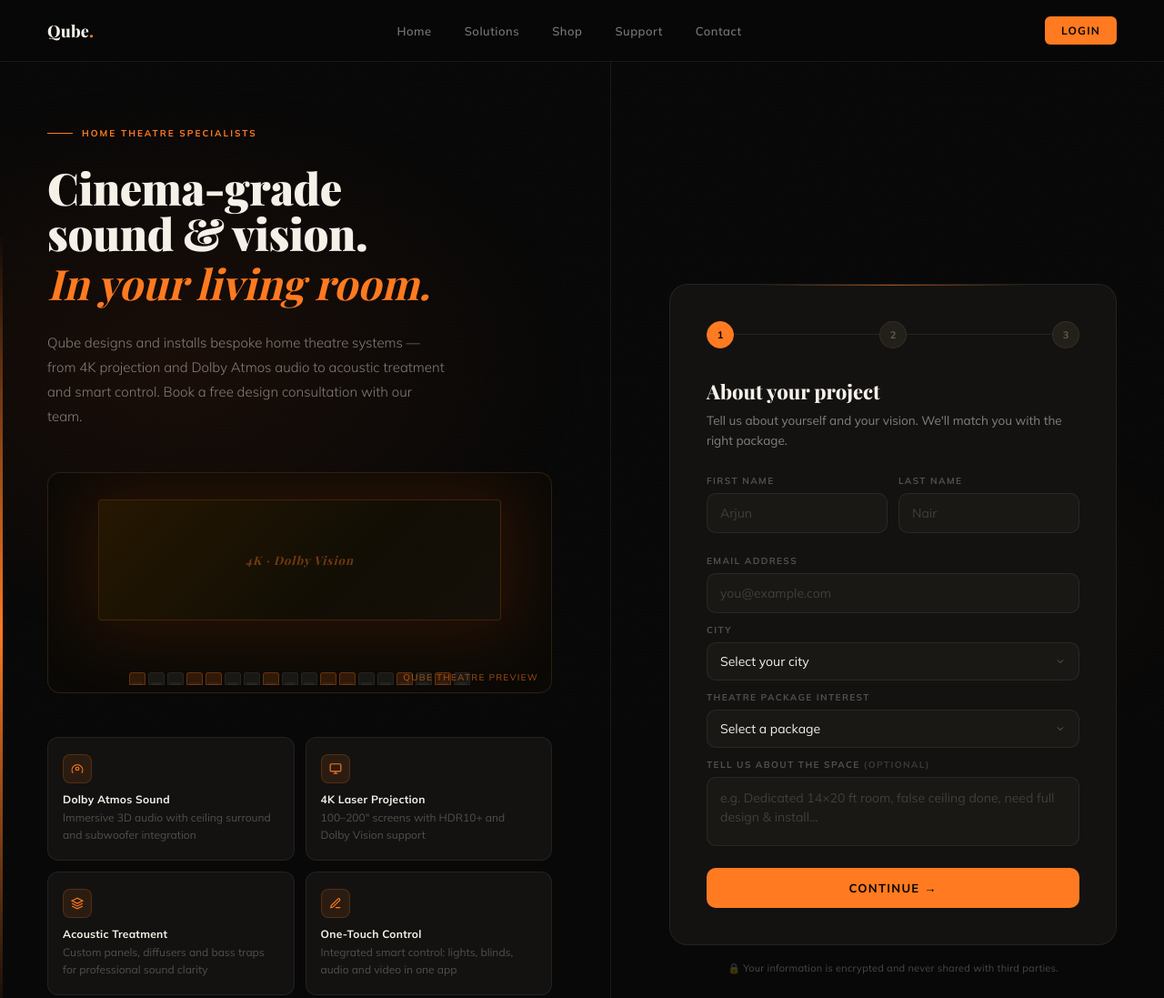
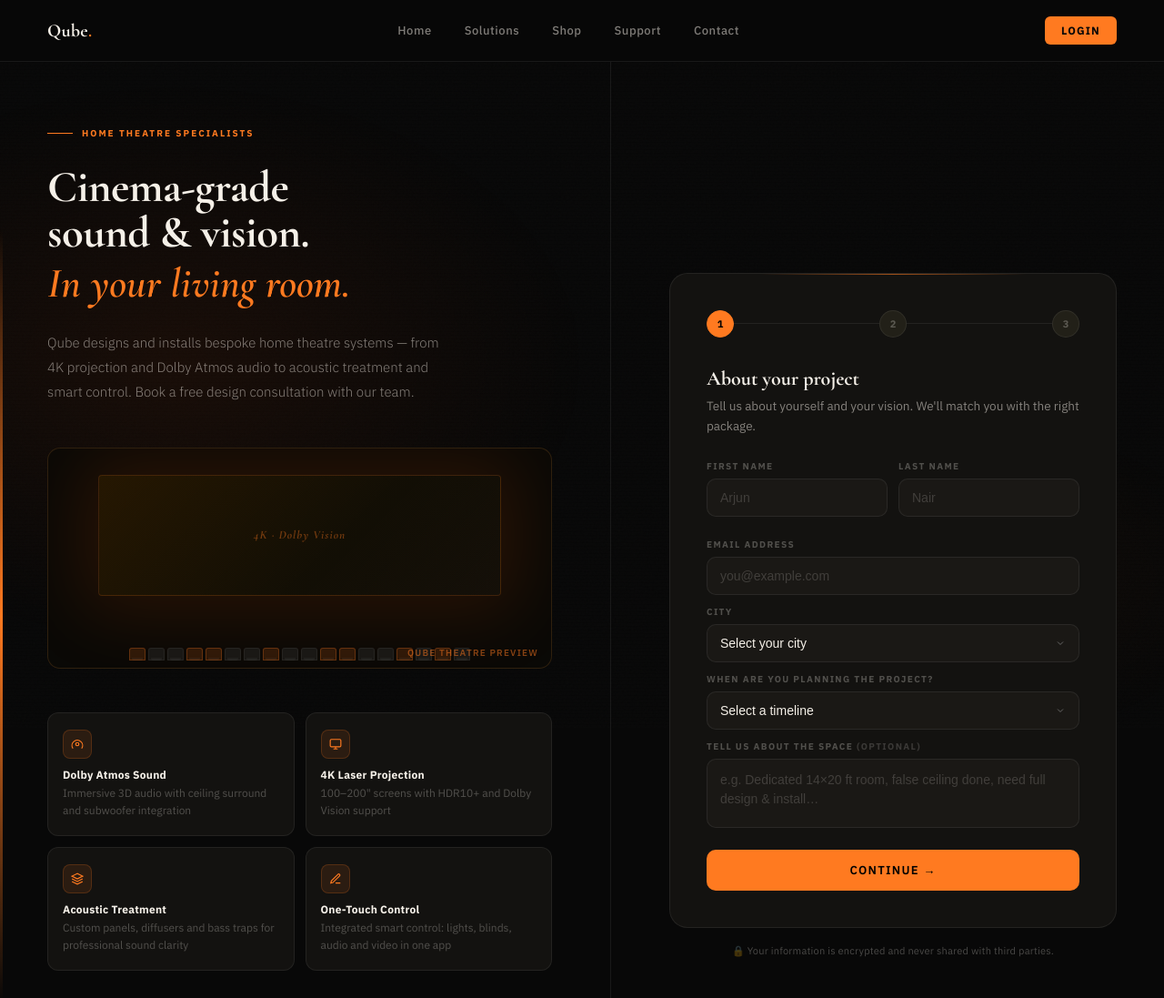
Before and after one commit to shoeib22/qube-form, a plain HTML site: page index.html in a window 1280 px wide. Shown: the top 1097 px of the page at 91% size. Drawn offline with nearby package versions, Linux system fonts and the light colour scheme.

Commit message:
Update index.html

```diff
--- a/index.html
+++ b/index.html
@@ -6,7 +6,7 @@
 <title>Qube Technologies — Design Your Home Theatre</title>
 <link rel="preconnect" href="https://fonts.googleapis.com">
 <link rel="preconnect" href="https://fonts.gstatic.com" crossorigin>
-<link href="https://fonts.googleapis.com/css2?family=Playfair+Display:wght@700;800;900&family=Mulish:wght@300;400;500;600;700&display=swap" rel="stylesheet">
+<link href="https://fonts.googleapis.com/css2?family=Cormorant+Garamond:ital,wght@0,600;0,700;1,600;1,700&family=IBM+Plex+Sans:wght@300;400;500;600;700&display=swap" rel="stylesheet">
 <style>
   *, *::before, *::after { box-sizing: border-box; margin: 0; padding: 0; }
 
@@ -30,7 +30,7 @@
   body {
     background: var(--black);
     color: var(--text);
-    font-family: 'Mulish', sans-serif;
+    font-family: 'IBM Plex Sans', sans-serif;
     min-height: 100vh;
     overflow-x: hidden;
   }
@@ -67,8 +67,8 @@
     backdrop-filter: blur(20px);
   }
   .nav-logo {
-    font-family: 'Playfair Display', serif;
-    font-weight: 800; font-size: 18px;
+    font-family: 'Cormorant Garamond', serif;
+    font-weight: 700; font-size: 20px;
     letter-spacing: 0.01em; color: var(--text); text-decoration: none;
   }
   .nav-logo span { color: var(--orange); }
@@ -116,8 +116,8 @@
   .eyebrow-line { width: 28px; height: 1px; background: var(--orange); }
 
   .headline {
-    font-family: 'Playfair Display', serif;
-    font-weight: 900;
+    font-family: 'Cormorant Garamond', serif;
+    font-weight: 700;
     font-size: clamp(40px, 3.8vw, 62px);
     line-height: 1.02;
     letter-spacing: -0.01em;
@@ -125,8 +125,8 @@
     margin-bottom: 8px;
   }
   .headline-sub {
-    font-family: 'Playfair Display', serif;
-    font-weight: 700; font-style: italic;
+    font-family: 'Cormorant Garamond', serif;
+    font-weight: 600; font-style: italic;
     font-size: clamp(38px, 3.6vw, 58px);
     line-height: 1.02;
     color: var(--orange);
@@ -164,7 +164,7 @@
     pointer-events: none;
   }
   .screen-label {
-    font-family: 'Playfair Display', serif;
+    font-family: 'Cormorant Garamond', serif;
     font-weight: 700; font-style: italic; font-size: 13px;
     color: rgba(255,122,32,0.4); letter-spacing: 0.08em;
   }
@@ -221,7 +221,7 @@
   .stat-item { flex: 1; }
   .stat-item + .stat-item { padding-left: 24px; border-left: 1px solid var(--border); }
   .stat-num {
-    font-family: 'Playfair Display', serif; font-weight: 900;
+    font-family: 'Cormorant Garamond', serif; font-weight: 700;
     font-size: 26px; color: var(--orange); margin-bottom: 4px;
   }
   .stat-label { font-size: 11px; color: var(--text-muted); text-transform: uppercase; letter-spacing: 0.08em; line-height: 1.4; }
@@ -248,7 +248,7 @@
     width: 30px; height: 30px; border-radius: 50%;
     background: var(--surface-3); border: 1px solid var(--border);
     display: flex; align-items: center; justify-content: center;
-    font-family: 'Mulish', sans-serif; font-size: 11px; font-weight: 700;
+    font-family: 'IBM Plex Sans', sans-serif; font-size: 11px; font-weight: 700;
     color: var(--text-muted); transition: all 0.3s; flex-shrink: 0; z-index: 1;
   }
   .step-dot.active { background: var(--orange); border-color: var(--orange); color: #000; }
@@ -261,7 +261,7 @@
   @keyframes fadeUp { from{opacity:0;transform:translateY(12px)} to{opacity:1;transform:translateY(0)} }
 
   .form-title {
-    font-family: 'Playfair Display', serif; font-weight: 800;
+    font-family: 'Cormorant Garamond', serif; font-weight: 700;
     font-size: 22px; color: var(--text); margin-bottom: 6px;
   }
   .form-sub { font-size: 13.5px; color: var(--text-dim); margin-bottom: 26px; line-height: 1.65; }
@@ -310,7 +310,7 @@
   .otp-box {
     width: 50px; height: 56px;
     background: var(--surface-2); border: 1.5px solid var(--border);
-    border-radius: 10px; font-family: 'Playfair Display', serif;
+    border-radius: 10px; font-family: 'IBM Plex Sans', sans-serif;
     font-weight: 700; font-size: 22px; color: var(--text);
     text-align: center; outline: none;
     transition: border-color 0.2s, background 0.2s, box-shadow 0.2s;
@@ -329,7 +329,7 @@
   .otp-meta strong { color: var(--orange); font-weight: 600; }
 
   .resend-btn {
-    background: none; border: none; font-family: 'Mulish', sans-serif;
+    background: none; border: none; font-family: 'IBM Plex Sans', sans-serif;
     font-size: 13px; color: var(--text-muted); cursor: pointer;
     padding: 0; display: block; margin: 0 auto 20px; transition: color .2s;
   }
@@ -340,7 +340,7 @@
     width: 100%; padding: 14px 24px;
     background: var(--orange); color: #000;
     border: none; border-radius: 10px;
-    font-family: 'Mulish', sans-serif; font-weight: 800;
+    font-family: 'IBM Plex Sans', sans-serif; font-weight: 600;
     font-size: 13px; letter-spacing: 0.1em; text-transform: uppercase;
     cursor: pointer; transition: background 0.2s, transform 0.15s, box-shadow 0.2s;
     margin-top: 8px; position: relative; overflow: hidden;
@@ -384,7 +384,7 @@
     fill: none; stroke-width: 2.5; position: relative; z-index: 1;
   }
   .success-title {
-    font-family: 'Playfair Display', serif; font-weight: 800;
+    font-family: 'Cormorant Garamond', serif; font-weight: 700;
     font-size: 24px; color: var(--text); margin-bottom: 10px;
   }
   .success-msg { font-size: 14px; color: var(--text-dim); line-height: 1.75; max-width: 300px; margin: 0 auto; }
@@ -551,14 +551,14 @@
           <div class="err-msg" id="err-city">Please select your city</div>
         </div>
         <div class="field">
-          <label for="package">Theatre package interest</label>
-          <select id="package">
-            <option value="" disabled selected>Select a package</option>
-            <option>Essential — Budget under ₹5L</option>
-            <option>Signature — ₹5L to ₹15L</option>
-            <option>Elite — ₹15L to ₹40L</option>
-            <option>Prestige — ₹40L+</option>
-            <option>Not sure, need guidance</option>
+          <label for="timeline">When are you planning the project?</label>
+          <select id="timeline">
+            <option value="" disabled selected>Select a timeline</option>
+            <option>Immediately — Ready to start</option>
+            <option>Within 1 month</option>
+            <option>1 to 3 months</option>
+            <option>3 to 6 months</option>
+            <option>Just exploring for now</option>
           </select>
         </div>
         <div class="field">
@@ -618,8 +618,8 @@
 
 <script>
   // ── Qube Technologies n8n Webhook URLs ──
-  const N8N_SEND_OTP_URL   = 'https://n8n.xerovolt.in/webhook/qube-lead-submit';
-  const N8N_VERIFY_OTP_URL = 'https://n8n.xerovolt.in/webhook/qube-otp-verify';
+  const N8N_SEND_OTP_URL   = 'https://n8n.xerovolt.in/webhook-test/qube-lead-submit';
+  const N8N_VERIFY_OTP_URL = 'https://n8n.xerovolt.in/webhook-test/qube-otp-verify';
   const N8N_RESEND_OTP_URL = 'https://n8n.xerovolt.in/webhook/qube-otp-resend';
 
   let leadData = {};
@@ -638,7 +638,7 @@
       firstName: fname,
       lastName:  document.getElementById('lname').value.trim(),
       email, city,
-      package:  document.getElementById('package').value,
+      package:  document.getElementById('timeline').value,
       message:  document.getElementById('message').value.trim(),
       brand:    'Qube Technologies',
       source:   document.referrer || 'direct',
```
